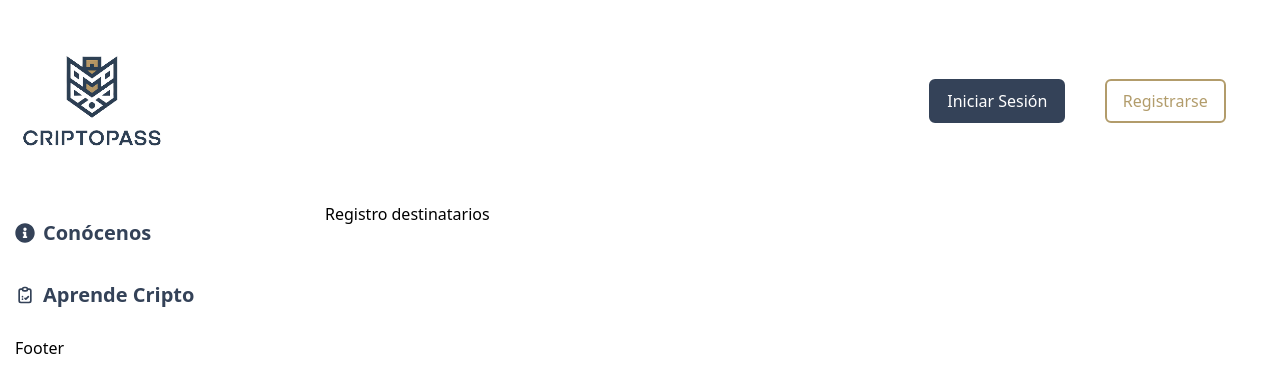
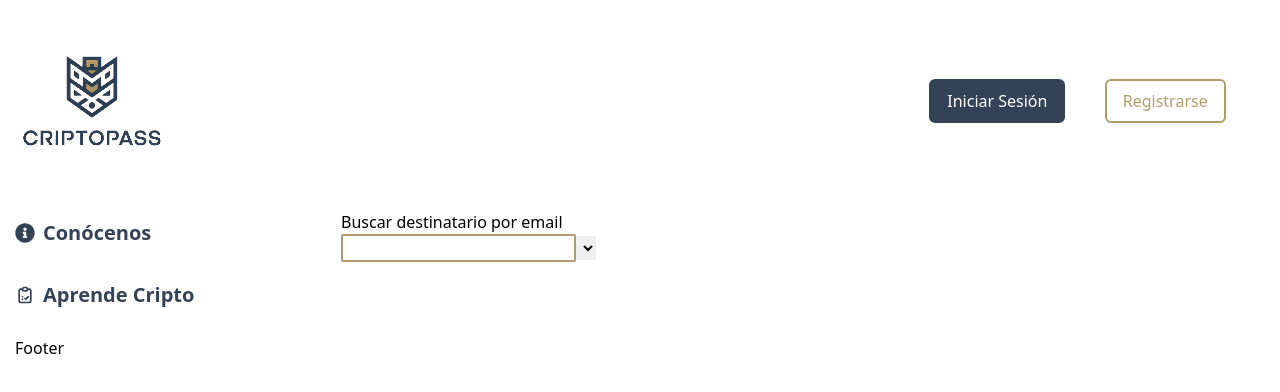
Before and after one commit to Juanpibazan/criptopass-frontend, a React (Vite) app: page /register-recipient-accounts in a window 1280 px wide. Shown: the top 392 px of the page. Built offline with nearby package versions, Linux system fonts and the light colour scheme.

Commit message:
Started with RegistroDestinatarios.jsx

```diff
--- a/src/App.jsx
+++ b/src/App.jsx
@@ -13,7 +13,7 @@ import Register from './sections/Register';
 import Transfers from './sections/Transfers';
 import Home from './sections/Home';
 import Profile from './sections/Profile';
-import RegistroDestinatarios from './sections/RegsitroDestinatarios';
+import RegistroDestinatarios from './sections/RegistroDestinatarios';
 
 import { useStateValue } from './context/StateProvider';
 import { actionTypes } from './context/reducer';
--- a/src/Components/Header.jsx
+++ b/src/Components/Header.jsx
@@ -75,7 +75,7 @@ const Header = ()=>{
                     {user.customer_id !=='' && user.kyc_status ==='approved' && (
                         <div className='w-[80%] flex flex-row justify-between items-center'>
                             <Link onClick={(e)=>handleClick(e.target.innerHTML)} to='/transfer' className='py-2 px-4 bg-primary text-white border-primary border-2 rounded-md hover:bg-white hover:text-primary'>Transferir USDT a USD</Link>
-                            <button className='py-2 px-4 bg-white text-secondary border-secondary border-2 rounded-md hover:bg-secondary hover:text-white'>Registrar Cuenta Destino</button>
+                            <Link onClick={(e)=>handleClick(e.target.innerHTML)} to='/register-recipient-accounts' className='py-2 px-4 bg-white text-secondary border-secondary border-2 rounded-md hover:bg-secondary hover:text-white'>Registrar Cuenta Destino</Link>
                         </div>
                     )}
 
--- a/src/sections/Login.jsx
+++ b/src/sections/Login.jsx
@@ -87,7 +87,7 @@ const Login = ()=>{
                 <img src={CriptopassLogo} />
             </div>
             <div>
-                <h1 className='text-[30px] text-primary'>Iniciar sesión</h1>
+                <h1 className='text-[30px] text-primary text-center'>Iniciar sesión</h1>
                 <div>
                     <label>Correo electrónico</label><br/>
                     <input type='email' id='email' required={true} placeholder='joe_smith@brum.com'
--- a/src/sections/Profile.jsx
+++ b/src/sections/Profile.jsx
@@ -13,8 +13,8 @@ const Profile = ()=>{
     const [email,setEmail] = useState(user ? user.email : '');
     const [fullName,setFullName] = useState(user ? `${user.first_name} ${user.last_name}` : '');
     const [type,setType] = useState(user ? user.type : '');
-    const [kycStatus,setKycStatus] = useState(user ? user.kyc_status : '');
-    const [kycLink, setkycLink] = useState(user ? user.kyc_link : '');
+    const [kycStatus,setKycStatus] = useState(user.kyc_status ? user.kyc_status : 'not started');
+    const [kycLink, setkycLink] = useState(user.kyc_link ? user.kyc_link : '');
 
 
     const startKYC = async (apiKey,fullName,email,type)=>{
@@ -110,7 +110,7 @@ const Profile = ()=>{
                     >Comenzar proceso KYC</button>
                     ) : (
                         <div >
-                            <p><strong>Status: </strong><span className={ `${kycStatus==='approved' ? 'bg-green-300' : bg-tertiary} border-2 border-tertiary text-primary font-garet font-bold rounded-md py-2 px-4 w-[20%]`}>{kycStatus}</span></p>
+                            <p><strong>Status: </strong><span className={ `${kycStatus==='approved' ? 'bg-green-300' : 'bg-tertiary'} border-2 border-tertiary text-primary font-garet font-bold rounded-md py-2 px-4 w-[20%]`}>{kycStatus}</span></p>
                         </div>
                     )}
                 </div>
--- a/src/sections/Register.jsx
+++ b/src/sections/Register.jsx
@@ -103,7 +103,7 @@ const Register = ()=>{
                 <img src={CriptopassLogo} />
             </div>
             <div>
-                <h1 className='text-[30px] text-primary'>Iniciar sesión</h1>
+                <h1 className='text-[30px] text-primary text-center'>Crear Cuenta</h1>
                 <div>
                 <label>Tipo de Cuenta</label><br/>
                 <select id='account-type' className='border-2 border-primary' required={true} value={type} onChange={(e)=>setType(e.target.value)}>
@@ -169,7 +169,7 @@ const Register = ()=>{
                     <input type='submit'
                     className='bg-secondary border-secondary border-2 rounded-md text-white text-[20px] py-2 px-4 cursor-pointer'
                     onClick={()=>handleRegister(email,password,firstName,lastName,sex,birthDate,type,city,country)}
-                    value='Iniciar sesión' />
+                    value='Registrarse' />
                 </div>
 
             </div>
--- /dev/null
+++ b/src/sections/RegistroDestinatarios.jsx
@@ -0,0 +1,79 @@
+import React,{useState,useEffect} from 'react';
+import axios from 'axios';
+import { v4 as uuidv4 } from 'uuid';
+import { ToastContainer, toast } from 'react-toastify';
+import 'react-toastify/dist/ReactToastify.css';
+
+import { useStateValue } from '../context/StateProvider';
+import { actionTypes } from '../context/reducer';
+
+const RegistroDestinatarios = ()=>{
+    const [{activeTitle, user,jwtoken},dispatch] = useStateValue();
+    const [activeTab,setActiveTab] = useState('');
+    const [dropdownShowing,setDropdownShowing] = useState(false);
+    const [searchString,setSearchString] = useState('');
+    const [searchItems, setSearchItems] = useState([]);
+
+    const handleSearch = async (string)=>{
+        setDropdownShowing(!dropdownShowing);
+        setSearchString(string);
+        try{
+        const foundCustomer = await axios({
+            method:'get',
+            url:`http://localhost:4000/bridge/customers/find/${string}`,
+            headers:{
+                "Content-Type":"application/json",
+                "Authorization":`Bearer ${jwtoken}`
+            }
+        });
+        const {msg,data} = foundCustomer.data;
+        if(foundCustomer.status===200){
+            if(data.length===0){
+                setSearchItems([msg]);
+            } else{
+                setSearchItems(data);
+            }
+        } else{
+            toast(msg,{
+                type:'error',
+                isLoading:false,
+                position:'top-center'
+            })
+        }
+    }catch(e){
+            console.log(e);
+            toast(e.response.data.msg,{
+                type:'error',
+                position:'top-center'
+            });
+    }
+
+    };
+
+    return (
+        <div className='px-4 py-2'>
+            <div>
+                <div>
+                    <h3>Buscar destinatario por email</h3>
+                    <input type='text' value={searchString} onChange={(e)=>handleSearch(e.target.value)}
+                    className={`border-secondary border-2 rounded-sm`}
+                    />
+                    <select>
+                        {searchItems.map((item, index)=>{
+                            return (
+                                <option key={index} className={`${!dropdownShowing ? 'hidden' : 'block'}`}>{(!item.first_name && !item.last_name) ? item : item.first_name + ' '+ item.last_name}</option>
+                            )
+                        })}
+                    </select>
+
+                </div>
+                <div>
+
+                </div>
+            </div>
+            <ToastContainer position='top-center' />
+        </div>
+    )
+};
+
+export default RegistroDestinatarios;
--- a/src/sections/RegsitroDestinatarios.jsx
+++ /dev/null
@@ -1,17 +0,0 @@
-import React,{useState,useEffect} from 'react';
-import axios from 'axios';
-import { v4 as uuidv4 } from 'uuid';
-import { ToastContainer, toast } from 'react-toastify';
-import 'react-toastify/dist/ReactToastify.css';
-
-import { useStateValue } from '../context/StateProvider';
-import { actionTypes } from '../context/reducer';
-
-const RegistroDestinatarios = ()=>{
-
-    return (
-        <div>Registro destinatarios</div>
-    )
-};
-
-export default RegistroDestinatarios;
```
